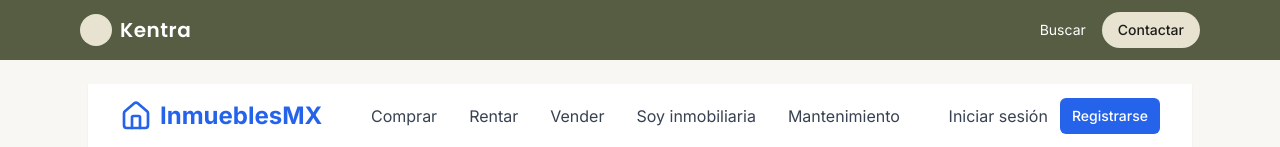
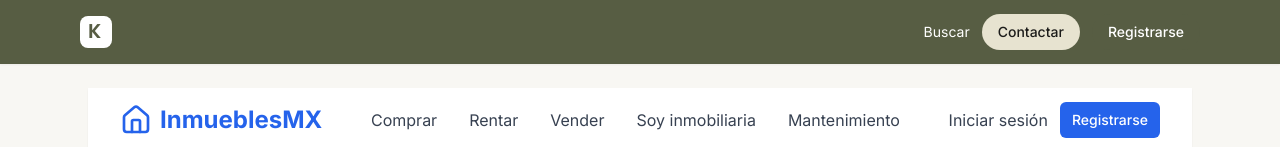
Before and after one commit to manolormz/inmueblesmx, a React (Vite) app: page / in a window 1280 px wide. Shown: the top 147 px of the page. Built offline with nearby package versions, Linux system fonts and the light colour scheme; no server answers.

Commit message:
Update LayoutShell with LogoKentra and nav buttons
cgen-8d05776862984068a73ae608982ad21c

```diff
--- a/client/components/LayoutShell.tsx
+++ b/client/components/LayoutShell.tsx
@@ -1,19 +1,21 @@
 import React from "react";
 import { Link } from "react-router-dom";
+import LogoKentra from "./LogoKentra";
 
 export default function LayoutShell({ children }: { children: React.ReactNode }) {
   return (
     <div className="min-h-screen flex flex-col">
-      <header className="bg-primary text-primary-foreground">
-        <div className="max-w-6xl mx-auto px-4 py-3 flex items-center justify-between">
+      <header className="bg-primary text-primary-foreground shadow-sm" style={{ height: 64 }}>
+        <div className="max-w-6xl mx-auto px-4 py-2 flex items-center justify-between h-full">
           <Link to="/buscar" className="flex items-center gap-2">
-            <div className="h-8 w-8 rounded-xl" style={{ background: "#E7E3D0" }} />
-            <span className="font-display text-xl tracking-wide">Kentra</span>
+            <LogoKentra variant="monogram" theme="light" width={140} />
+            <span className="sr-only">Kentra</span>
           </Link>
-          <nav className="flex items-center gap-4 text-sm">
+          <nav className="flex items-center gap-3 text-sm">
             <Link to="/buscar" className="hover:underline">Buscar</Link>
             {/* <Link to="/publicar" className="hover:underline">Publicar</Link> */}
             <button className="btn btn-secondary">Contactar</button>
+            <Link to="/auth/register" className="btn btn-primary">Registrarse</Link>
           </nav>
         </div>
       </header>
```
